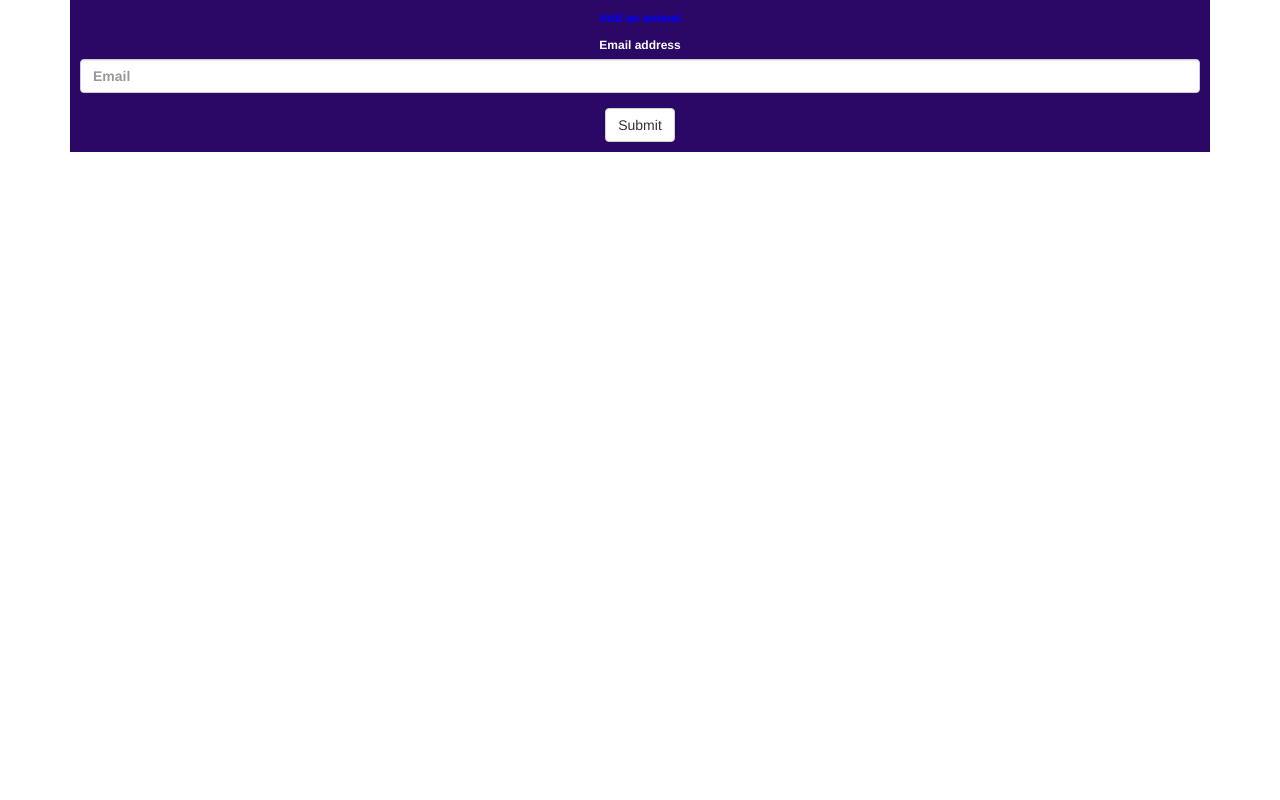
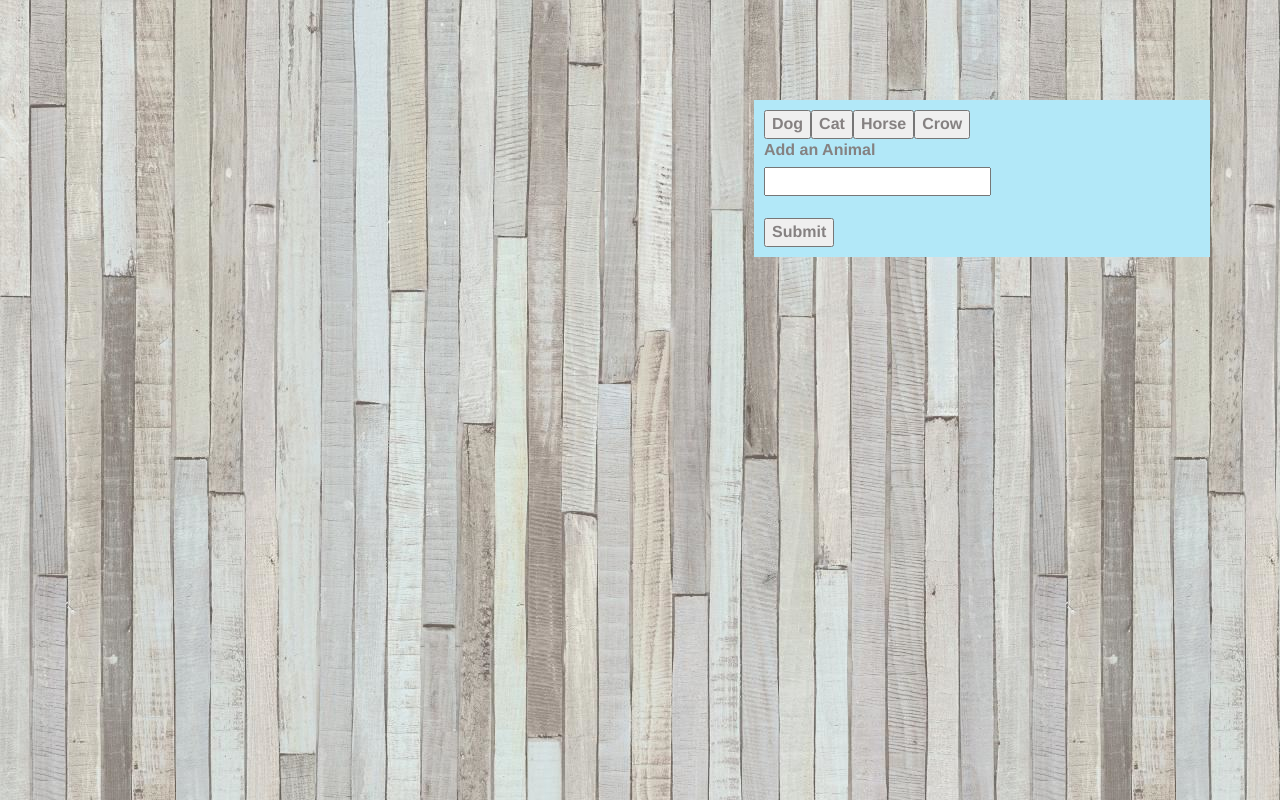
Before and after one commit to Stahlwalker/Giphyapi, a plain HTML site: page index.html in a window 1280 px wide. Drawn offline with nearby package versions, Linux system fonts and the light colour scheme; no server answers.

Commit message:
add animal buttons and style

```diff
--- a/assets/style.css
+++ b/assets/style.css
@@ -1,13 +1,35 @@
-p {
-    color: blue;
+body {
+    /* background-color: rgba(161, 155, 155, 0.589); */
+    background-image: url('images/wood.jpg');
+    width: 100%;
 }
 
-.row1 {
-    background-color: rgb(44, 8, 102);
-    text-align: center;
+
+p {
     color: white;
+    font-size: 18px;
+}
+
+/* .row1 {
+    background-color: rgb(111, 187, 238);
+    text-align: left;
+    color: rgb(133, 129, 129);
     padding: 10px;
-    margin-bottom: 10px;
-    font-size: 12px;
+    margin-top: 100px;
+    font-size: 16px;
     font-weight: bold;
+    width: 40%;
+    float: right;
+} */
+
+.newDiv {
+    background-color: rgb(178, 232, 248);
+    text-align: left;
+    color: rgb(133, 129, 129);
+    padding: 10px;
+    margin-top: 100px;
+    font-size: 16px;
+    font-weight: bold;
+    width: 40%;
+    float: right;
 }
--- a/index.html
+++ b/index.html
@@ -11,22 +11,85 @@
 <body>
 
     <div class="container">
-        <div class="row1">
+        <!-- <div class="row1">
             <p>Add an animal</p>
             <!-- <button class="btn btn-default" type="submit">Button</button> -->
-            <form>
+            <!-- <form>
                 <div class="form-group">
-                  <label for="exampleInputEmail1">Email address</label>
-                  <input type="email" class="form-control" id="exampleInputEmail1" placeholder="Email">
+                  <!-- <label for="exampleInputEmail1"></label> -->
+                  <!-- <input type="animal" class="form-control" id="">
                 </div>
                 <button type="submit" class="btn btn-default">Submit</button>
-              </form>
+              </form> -->
+
+        <!-- </div> -->
+
+     <div class="newDiv">
+            <div id="animal-view"></div>
+            <form id="animal-form">
+              <label for="animal-input">Add an Animal</label>
+              <br>
+              <input type="text" id="animal-input">
+              <br>
+              <br>
+
+              <!-- Button triggers new movie to be added -->
+              <input id="add-animal" type="submit" value="Submit">
+            </form>
 
 
-        </div>
+     </div>
 
     <script src="https://cdnjs.cloudflare.com/ajax/libs/jquery/3.2.1/jquery.min.js"></script>
     <script type="text/javascript">
+
+    var animals = ["Dog", "Cat", "Horse", "Crow"];
+
+    // Function for displaying movie data
+    function renderButtons() {
+
+  // Delete the content inside the movies-view div prior to adding new movies
+  // (this is necessary otherwise you will have repeat buttons)
+    $("#animal-view").empty();
+  // Loop through the array of movies, then generate buttons for each movie in the array
+    for (var i = 0; i < animals.length;i++) {
+
+        var btn = $("<button>");
+
+        btn.addClass("animal");
+
+        btn.attr("data-name", animals[i]);
+
+        btn.text(animals[i]);
+
+        $("#animal-view").append(btn);
+
+  }
+};
+
+$("#add-animal").on("click", function(event) {
+        // event.preventDefault() prevents submit button from trying to send a form.
+        // Using a submit button instead of a regular button allows the user to hit
+        // "Enter" instead of clicking the button if desired
+        event.preventDefault();
+
+        // Write code to grab the text the user types into the input field
+        // Write code to add the new movie into the movies array
+        console.log($("#animal-input").val());
+
+        var userInput = $("#animal-input").val().trim();
+
+        console.log("Current: " + animals);
+        animals.push(userInput);
+        console.log("New Array: " + animals);
+        // The renderButtons function is called, rendering the list of movie buttons
+        renderButtons();
+      });
+
+      // Calling the renderButtons function to display the initial list of movies
+      renderButtons();
+
+
 
     var queryURL = "https://api.giphy.com/v1/gifs/search?api_key=SOWE6KXJe9EunRBS1lQZ5GjK2dllHELi";
     console.log(queryURL);
@@ -38,6 +101,10 @@
       console.log(response);
     });
 
+    var animalGiphy = $("<div class='animalGiphy'>");
+
+
+
 
     </script>
 </body>
```
Also changed, not shown: assets/images/black.jpg (added), assets/images/blue.jpg (added), assets/images/wood.jpg (added), 2 other files.
